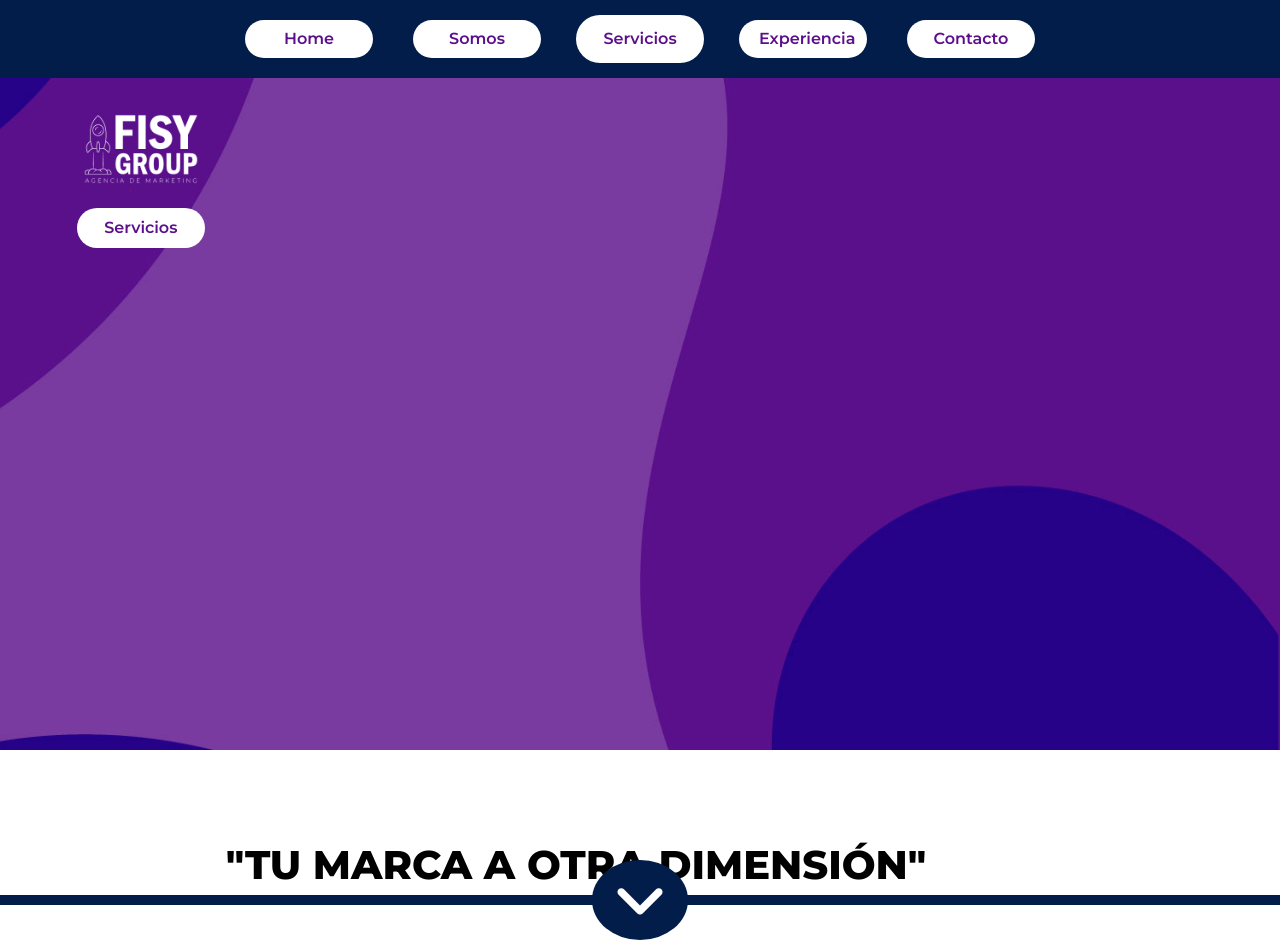
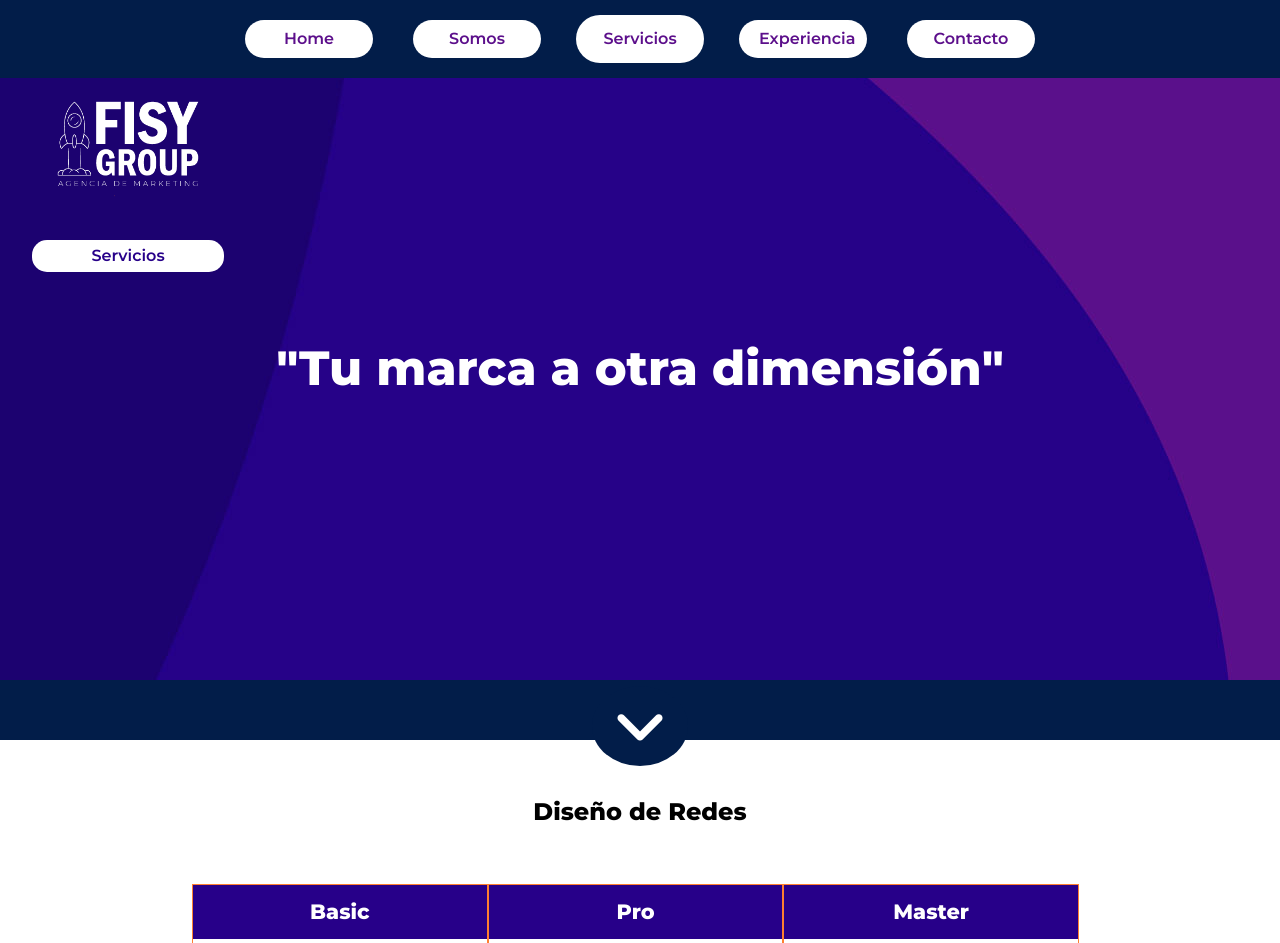
Before and after one commit to santiagoposadag/pagina-web-fisy, a plain HTML site: page sevicios.html in a window 1280 px wide. Shown: the top 943 px of the page. Drawn offline with nearby package versions, Linux system fonts and the light colour scheme; a web font is replaced by a local one.

Commit message:
se añadio flecha hacia abajo en index y en servicios

```diff
--- a/css/index.css
+++ b/css/index.css
@@ -38,6 +38,7 @@ body {
 }
 
 .home__portrait {
+  background-color: #021d49;
   position: relative;
 }
 
@@ -45,6 +46,49 @@ body {
   margin-top: 50px;
   width: 100vw;
   margin-bottom: 0;
+}
+
+.index__contact-links {
+  background-color: #021d49;
+  padding: 2px 0px;
+  bottom: 0px;
+  width: 100%;
+  display: flex;
+  flex-direction: row;
+  justify-content: center;
+  align-items: center;
+}
+
+.index__contact-link {
+  /* background-color: red; */
+  display: flex;
+  flex-direction: row;
+  justify-content: center;
+  align-items: center;
+  margin: 0px 10px;
+  padding: 0px 10px;
+  border-radius: 15px;
+  text-decoration: none;
+  color: #fff;
+  z-index: 2;
+}
+
+.index__go-down-container {
+  height: 50px;
+}
+
+.index__go-down-btn {
+  margin-top: 2rem;
+  padding: 10px 22px;
+  background-color: #021d49;
+  border-radius: 50%;
+  font-size: 60px;
+}
+
+.index__go-down-btn:hover {
+  border: 1px solid #02388a;
+  margin-top: 3rem;
+  transition: all 1s ease;
 }
 
 .home__contact-links {
--- a/css/servicios.css
+++ b/css/servicios.css
@@ -1,18 +1,81 @@
+.contenedor__banner{
+  background-image: url(../assets/Banner/1.jpg);
+  height: 85vh;
+}
+.contenedor__logo-servicios{
+  display: flex;
+  flex-direction: column;
+  align-items: center;
+  width: 20%;
+}
+
+.contenedor__logo-servicios img{
+  margin-top: 4rem;
+  width: 10rem;
+}
+
+.contenedor__logo-servicios p{
+  color:#270089;
+  width: 75%;
+  background-color: white;
+  border-radius: 15px;
+  text-align: center;
+  font-weight: 600;
+}
+
+h1{
+  color: white;
+  text-align: center;
+  font-size: 3rem;
+}
+
+.servicios__contact-links {
+  background-color: #021d49;
+  padding: 5px 0px;
+  bottom: 0px;
+  width: 100%;
+  display: flex;
+  flex-direction: row;
+  justify-content: center;
+  align-items: center;
+}
+
+.servicios__contact-link {
+  /* background-color: red; */
+  display: flex;
+  flex-direction: row;
+  justify-content: center;
+  align-items: center;
+  margin: 0px 10px;
+  padding: 0px 10px;
+  border-radius: 15px;
+  text-decoration: none;
+  color: #fff;
+}
+
+.servicios__go-down-container {
+  height: 50px;
+}
+
+.servicios__go-down-btn {
+  margin-top: 2rem;
+  padding: 10px 22px;
+  background-color: #021d49;
+  border-radius: 50%;
+  font-size: 60px;
+}
+
+.servicios__go-down-btn:hover {
+  border: 1px solid #02388a;
+  margin-top: 3rem;
+  transition: all 1s ease;
+}
+
+#flecha{
+  margin-top: 3rem;
+}
 
 
-.servicios__description-container{
-  width:80%;
-  margin: auto;
-  text-align: center;
-  margin: 4rem;
-}
-.servicios__description-title{
-  font-size: 2.5rem;
-}
-
-.servicios__contenedor{
-  margin-top: 6rem;
-}
 
 .carta{
   margin: 3rem 0 3rem 0;
--- a/sevicios.html
+++ b/sevicios.html
@@ -39,40 +39,26 @@
       <a class="home__navbar-link" href="./contacto.html">Contacto</a>
     </section>
   </nav>
-  <article class="home__article">
-    <section class="home__portrait">
-      <img
-        class="home__portrait-img experience__portrait-img"
-        src="./assets/Banner/2.jpg"
-        alt="Banner #3"
-      />
-      <div class="home__start-btn-container somos__somos-btn-container">
-        <img src="./assets/logo/1.png" class="somos__branch-small-img" />
+  <div class="contenedor__banner">
+    <div class="contenedor__logo-servicios">
+      <img src="./assets/logo/1.png" alt="logo">
+      <p>Servicios</p>
+    </div>
+    <div class="contenedor__slogan-servicios">
+      <h1>"Tu marca a otra dimensión"</h1>
+    </div>
+  </div>
+  <div class="servicios__contact-links">
     <a
-          class="home__start-link somos__somos-start-link"
-          href="./somos.html"
-          >Servicios</a
-        >
-      </div>
-
-      <div class="experiencia__description-container servicios__description-container">
-        <h1 class="servicios__description-title">
-          "TU MARCA A OTRA DIMENSIÓN"
-        </h1>
-      </div>
-      <div class="somos__contact-links">
-        <a
-          class="somos__contact-link experiencie__go-down-container"
+      class="servicios__contact-link servicios__go-down-container"
       href="#flecha"
     >
       <i
-            class="fas fa-angle-down experience__go-down-btn"
+        class="fas fa-angle-down servicios__go-down-btn"
         aria-hidden="true"
       ></i>
     </a>
   </div>
-    </section>
-  </article>
   <div class="servicios__contenedor">
     <div class="primer__contenedor"><!--Inicio de contenedor primer tamaño-->
 
```
Also changed, not shown: index.html (+7 -6 lines). Lines whose indentation alone changed are shown as unchanged.
